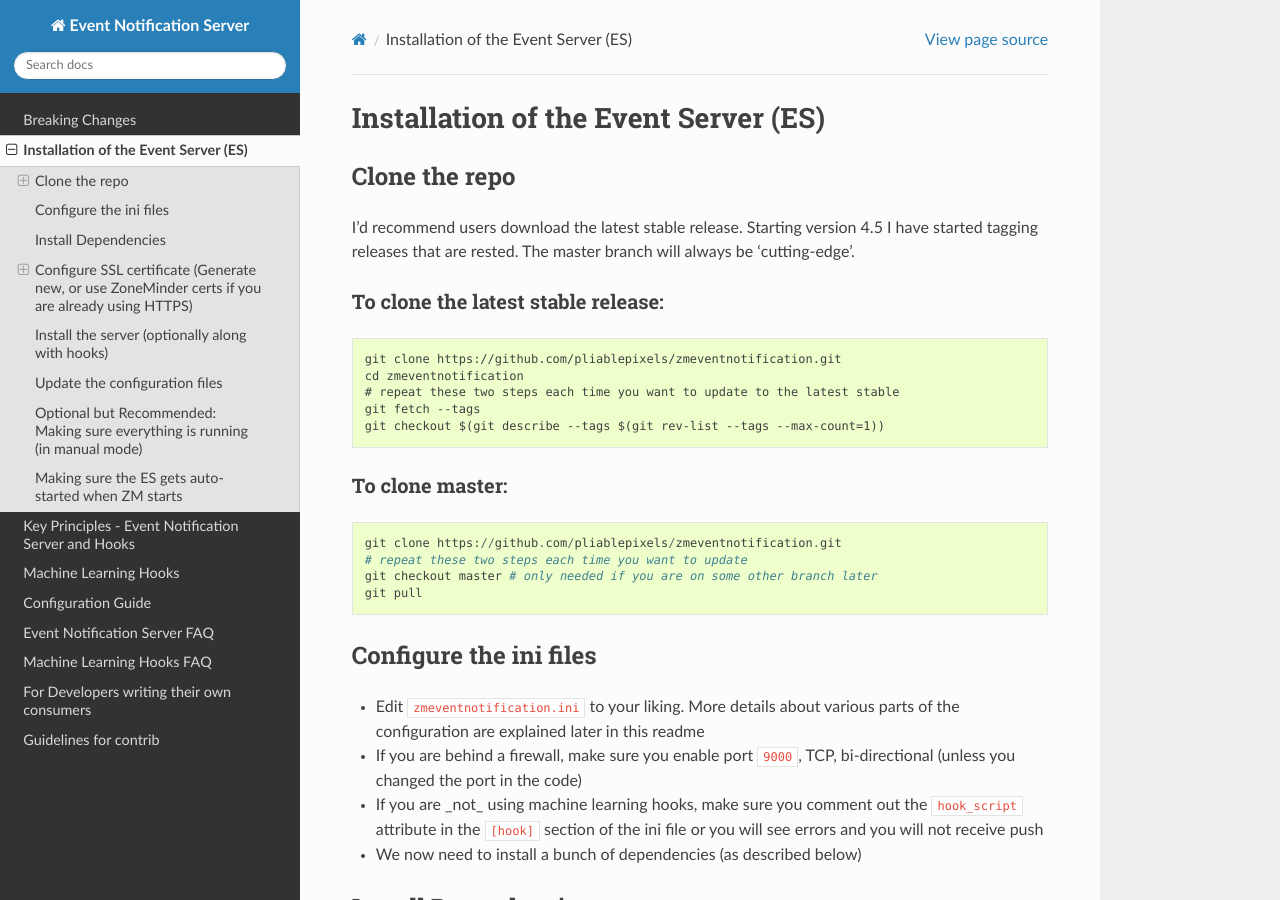
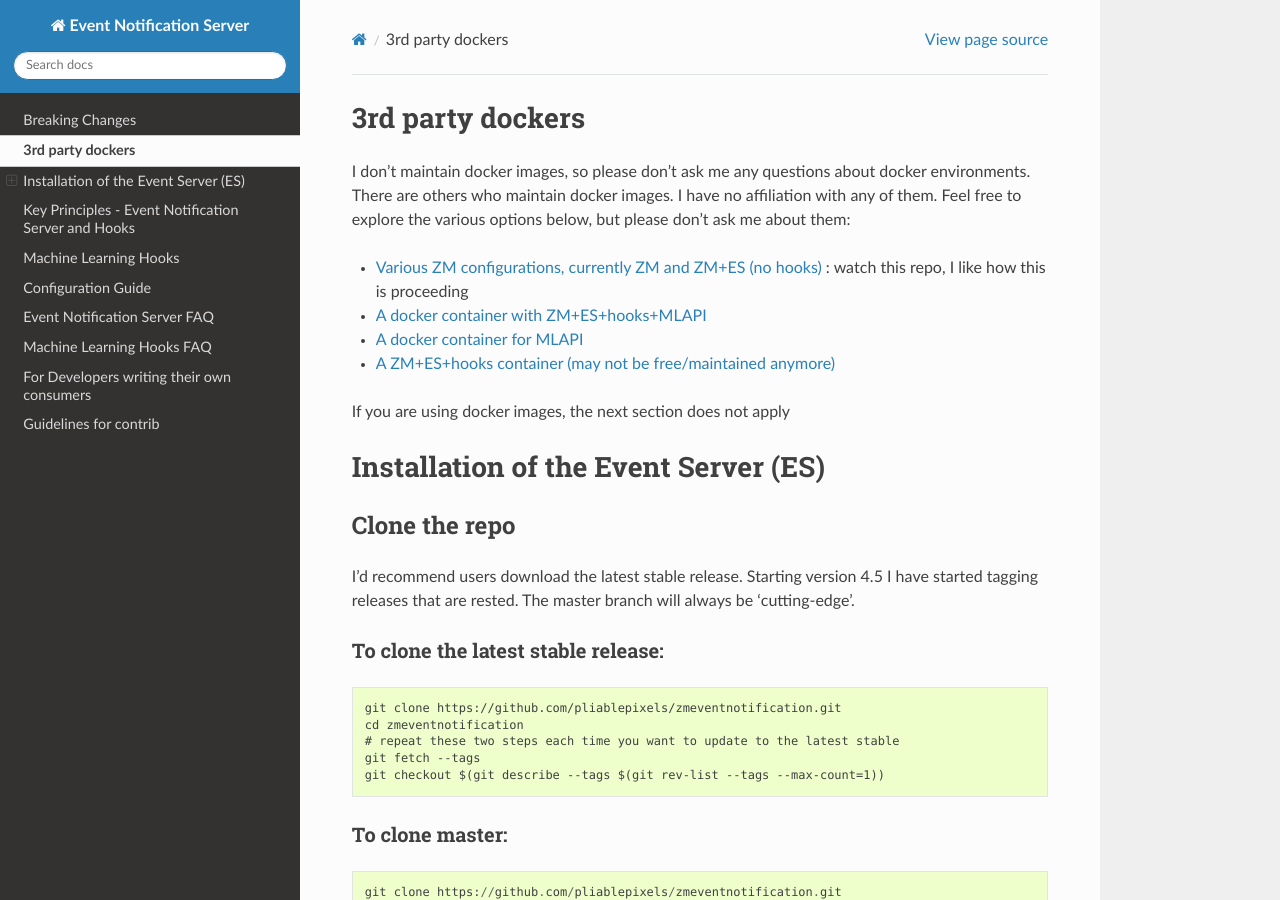
Before and after one commit to ZoneMinder/zmeventnotification, a Sphinx documentation site: the page built from docs/guides/install.rst, in a window 1280 px wide and 900 px high. Built offline with Sphinx 7.4.7 and the Read the Docs theme 2.0.0, drawn with Linux system fonts in a browser that asks for light colours.

Commit message:
docker doc

```diff
--- a/docs/guides/install.rst
+++ b/docs/guides/install.rst
@@ -1,3 +1,17 @@
+.. _third_party_dockers:
+
+3rd party dockers
+------------------
+I don't maintain docker images, so please don't ask me any questions about docker environments. There are others who maintain docker images.
+I have no affiliation with any of them. Feel free to explore the various options below, but please don't ask me about them:
+
+- `Various ZM configurations, currently ZM and ZM+ES (no hooks) <https://github.com/zoneminder-containers>`__ : watch this repo, I like how this is proceeding
+- `A docker container with ZM+ES+hooks+MLAPI <https://github.com/vangorra/zoneminder-zmeventnotification>`__
+- `A docker container for MLAPI <https://github.com/themoosman/mlapi>`__
+- `A ZM+ES+hooks container (may not be free/maintained anymore) <https://github.com/dlandon/zoneminder.machine.learning>`__
+
+If you are using docker images, the next section does not apply
+
 Installation of the Event Server (ES)
 --------------------------------------
 
```
